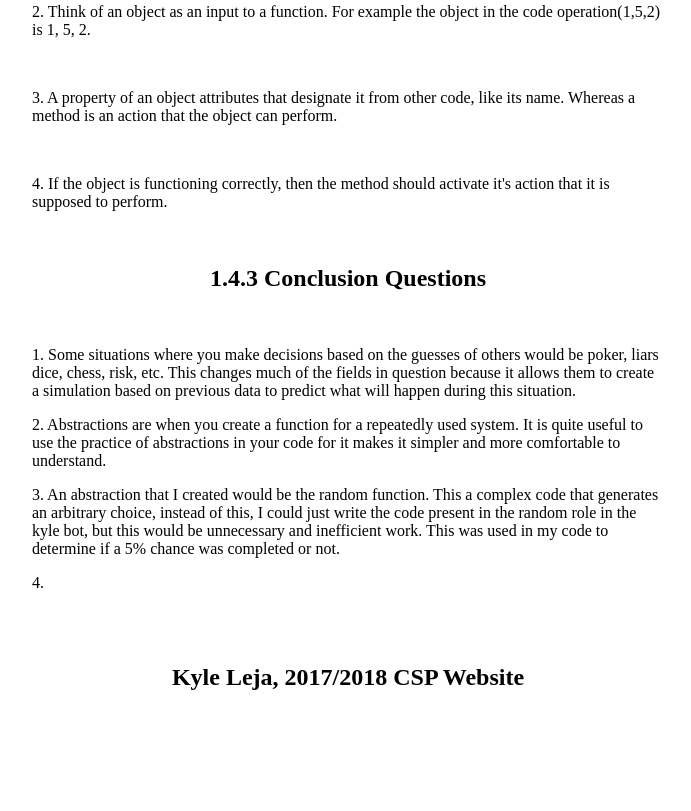
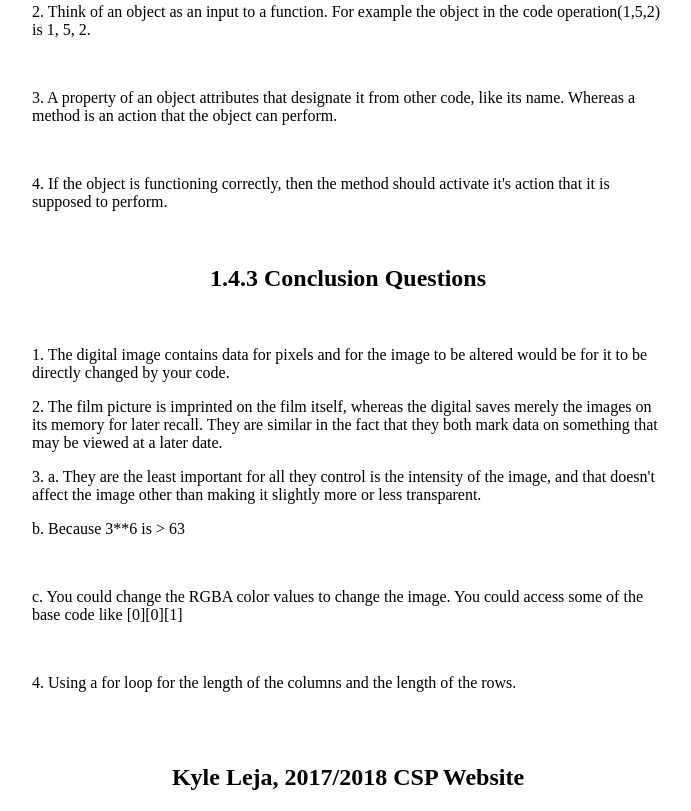
Before and after one commit to kyleleja/kyleleja.github.io, a plain HTML site: page portfolio.html in a window 1280 px wide. Shown: the part 10075-10886 px from the top of the page, without its empty margins (292-983 px from the left). Before the commit the page ends 10786 px from the top, so only its background shows below. Drawn offline with Linux system fonts and the light colour scheme.

Commit message:
1.4.3 questions

```diff
--- a/portfolio.html
+++ b/portfolio.html
@@ -413,19 +413,27 @@
 
     <br>
 
-    <p>1. Some situations where you make decisions based on the guesses of others would be poker, liars dice, chess, risk, etc. This changes much of the fields in question because it allows them to create a simulation based on previous data to predict what will happen during this situation.
+    <p>1. The digital image contains data for pixels and for the image to be altered would be for it to be directly changed by your code.
 
     <br>
 
-    <p>2. Abstractions are when you create a function for a repeatedly used system. It is quite useful to use the practice of abstractions in your code for it makes it simpler and more comfortable to understand.
+    <p>2. The film picture is imprinted on the film itself, whereas the digital saves merely the images on its memory for later recall. They are similar in the fact that they both mark data on something that may be viewed at a later date.
 
     <br>
 
-    <p>3. An abstraction that I created would be the random function. This a complex code that generates an arbitrary choice, instead of this, I could just write the code present in the random role in the kyle bot, but this would be unnecessary and inefficient work. This was used in my code to determine if a 5% chance was completed or not.
+    <p>3. a. They are the least important for all they control is the intensity of the image, and that doesn't affect the image other than making it slightly more or less transparent.
 
     <br>
 
-    <p>4. </p>
+    <p>b. Because 3**6 is > 63</p>
+
+    <br>
+
+    <p>c. You could change the RGBA color values to change the image. You could access some of the base code like [0][0][1]</p>
+
+    <br>
+
+    <p>4. Using a for loop for the length of the columns and the length of the rows.</p>
 
     <br>
 
```
